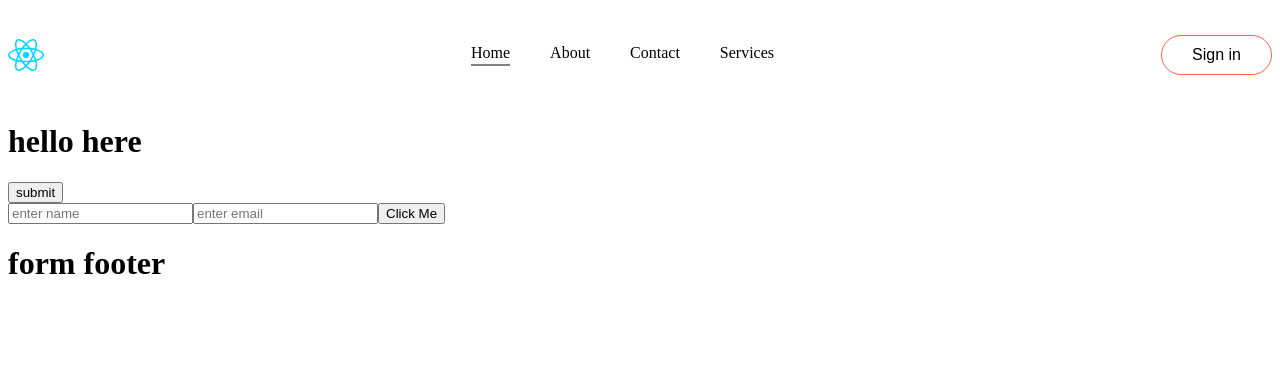
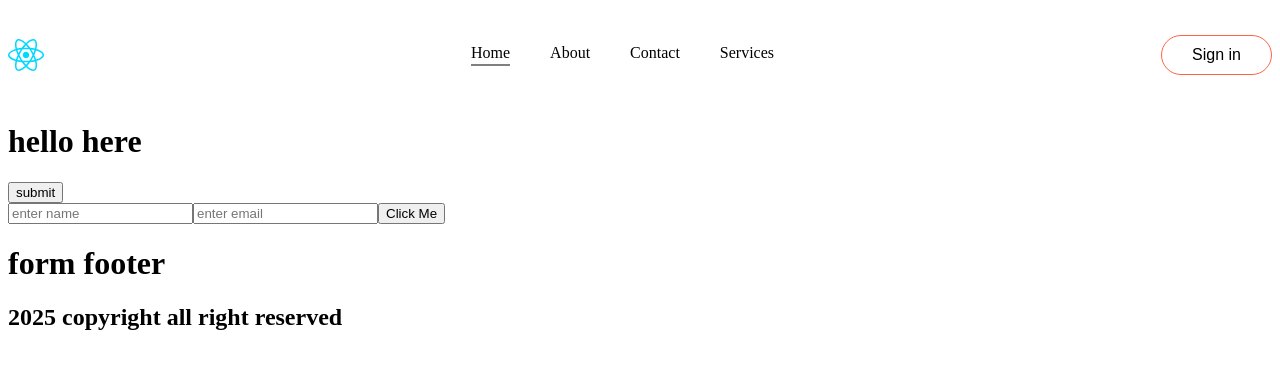
Before and after one commit to shoaibkhan-dev/react-practice-05, a React (Vite) app in the folder react-web/: page / in a window 1280 px wide. Shown: the top 368 px of the page. Built offline with nearby package versions, Linux system fonts and the light colour scheme.

Commit message:
h1 footer added

```diff
--- a/react-web/src/components/Form/InputFocus.jsx
+++ b/react-web/src/components/Form/InputFocus.jsx
@@ -89,6 +89,7 @@ const InputFocus = () => {
         <input type="text" placeholder='enter email'/>
         <button onClick={alert('submited')}>Click Me</button>
         <h1 className='footer'>form footer</h1>
+        <h2>2025 copyright all right reserved</h2>
       </form>
     </div>
   )
```
